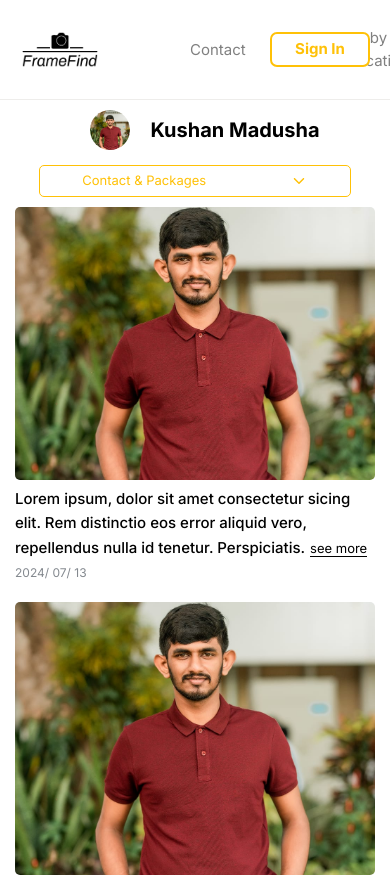
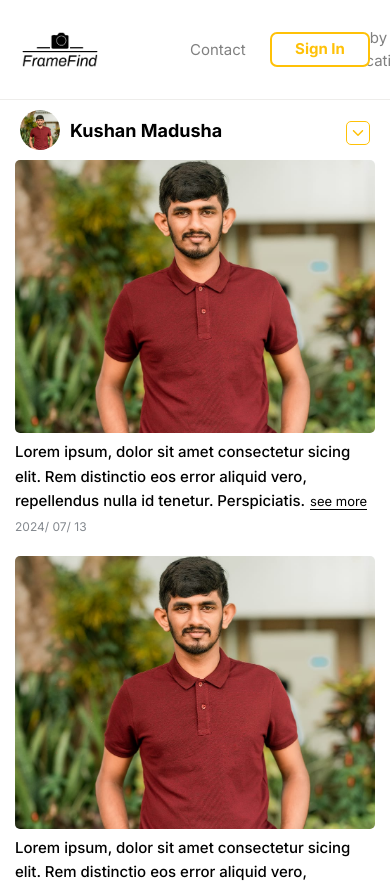
Before and after one commit to kushanMadusha96/FrameFind, a Next.js app: page / in a window 390 px wide. Shown: the top 882 px of the page. Built offline with nearby package versions, Linux system fonts and the light colour scheme.

Commit message:
change header Photographer page

```diff
--- a/src/app/(pages)/Photographer/Photographer.module.css
+++ b/src/app/(pages)/Photographer/Photographer.module.css
@@ -96,7 +96,7 @@
     .name {
         font-size: 18px;
         font-weight: bold;
-        margin-left: 20px
+        margin-left: 10px
     }
 
     .btnDropDown {
@@ -118,30 +118,23 @@
 }
 
 
-@media (max-width:479px) {
-    .header {
-        display: flex;
-        flex-direction: column;
-        position: sticky;
-        top: 100px;
-        z-Index: 2;
-        background-color: white;
-        padding: 10px 0;
-    }
-
+@media (max-width:480px) {
     .btnDropDown {
-        display: flex;
-        width: 80vw;
+        width: fit-content;
         border: 1px solid #FFC107;
         border-radius: 5px;
         height: fit-content;
-        margin-top: 15px;
         margin-left: 5vw;
+        padding: 3px 3px;
     }
 
     .name {
-        font-size: 20px;
+        font-size: 18px;
         font-weight: bold;
-        margin-left: 20px
+        margin-left: 10px
+    }
+
+    .btnText {
+        display: none;
     }
 }
```
